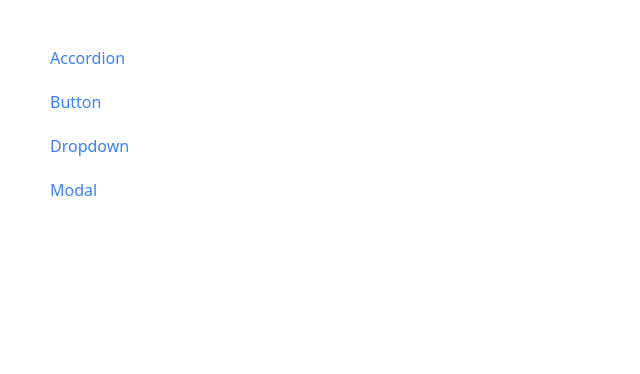
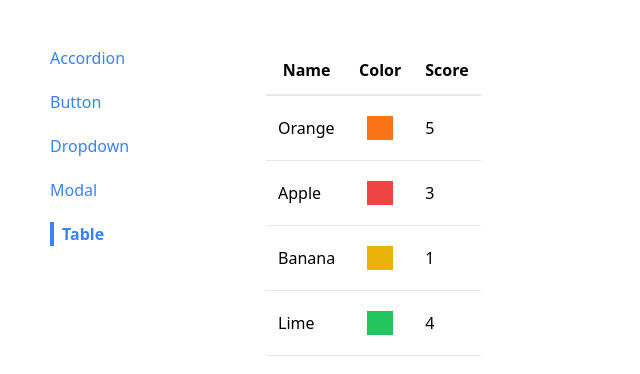
Before and after one commit to Sundeep8051/ReactBasics, a React (Vite) app: page /table in a window 1280 px wide. Shown: the top 374 px of the page, without its empty margins (0-640 px from the left). Built offline with nearby package versions, Linux system fonts and the light colour scheme.

Commit message:
Added table component

```diff
--- a/src/components/NavigationComponent/NavigationComponent.jsx
+++ b/src/components/NavigationComponent/NavigationComponent.jsx
@@ -6,6 +6,7 @@
 import ButtonPage from "../ReusableComponents/Button/ButtonPage.jsx";
 import SidebarComponent from "./SidebarComponent.jsx";
 import ModalPage from "../ReusableComponents/Modal/ModelPage.jsx";
+import TablePage from "../ReusableComponents/Table/TablePage.jsx";
 
 const NavigationComponent = () => {
   return (
@@ -27,6 +28,9 @@
         <Route path="/">
           <DropdownPage />
         </Route>
+        <Route path="/table">
+          <TablePage />
+        </Route>
       </div>
     </NavigationProvider>
   );
--- a/src/components/NavigationComponent/SidebarComponent.jsx
+++ b/src/components/NavigationComponent/SidebarComponent.jsx
@@ -6,6 +6,7 @@
   { label: "Button", path: "/button" },
   { label: "Dropdown", path: "/dropdown" },
   { label: "Modal", path: "/modal" },
+  { label: "Table", path: "/table" },
 ];
 
 const SidebarComponent = () => {
--- /dev/null
+++ b/src/components/ReusableComponents/Table/TableComponent.jsx
@@ -0,0 +1,37 @@
+import React from "react";
+
+const TableComponent = ({ data, config, keyFn }) => {
+  const renderedHeaders = config.map((column) => {
+    return (
+      <th key={column.label} className="p-3">
+        {column.label}
+      </th>
+    );
+  });
+
+  const renderedRows = data.map((rowData) => {
+    const renderedCells = config.map((column) => {
+      return (
+        <td key={column.label} className="p-3">
+          {column.render(rowData)}
+        </td>
+      );
+    });
+
+    return (
+      <tr className="border-b" key={keyFn(rowData)}>
+        {renderedCells}
+      </tr>
+    );
+  });
+
+  return (
+    <table className="table-auto border-spacing-2">
+      <thead>
+        <tr className="border-b-2">{renderedHeaders}</tr>
+      </thead>
+      <tbody>{renderedRows}</tbody>
+    </table>
+  );
+};
+export default TableComponent;
--- /dev/null
+++ b/src/components/ReusableComponents/Table/TablePage.jsx
@@ -0,0 +1,50 @@
+import React from "react";
+import TableComponent from "./TableComponent.jsx";
+
+const data = [
+  {
+    name: "Orange",
+    color: "bg-orange-500",
+    score: 5,
+  },
+  {
+    name: "Apple",
+    color: "bg-red-500",
+    score: 3,
+  },
+  {
+    name: "Banana",
+    color: "bg-yellow-500",
+    score: 1,
+  },
+  {
+    name: "Lime",
+    color: "bg-green-500",
+    score: 4,
+  },
+];
+
+const config = [
+  {
+    label: "Name",
+    render: (fruit) => fruit.name,
+  },
+  {
+    label: "Color",
+    render: (fruit) => <div className={`p-3 m-2 ${fruit.color}`}></div>,
+  },
+  { label: "Score", render: (fruit) => fruit.score },
+];
+
+const keyFn = (fruit) => {
+  return fruit.name;
+};
+
+const TablePage = () => {
+  return (
+    <div>
+      <TableComponent data={data} config={config} keyFn={keyFn} />
+    </div>
+  );
+};
+export default TablePage;
```
